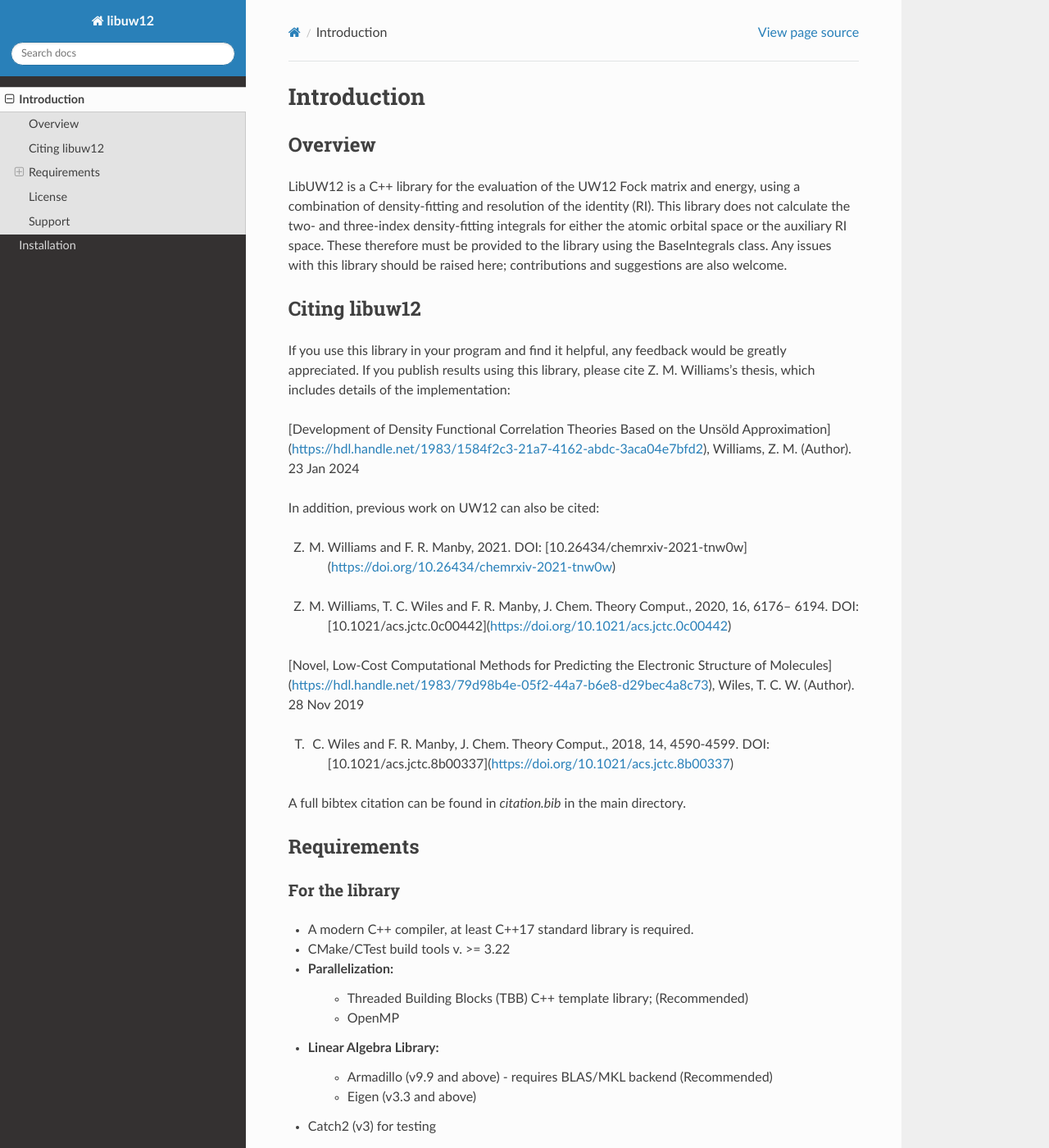
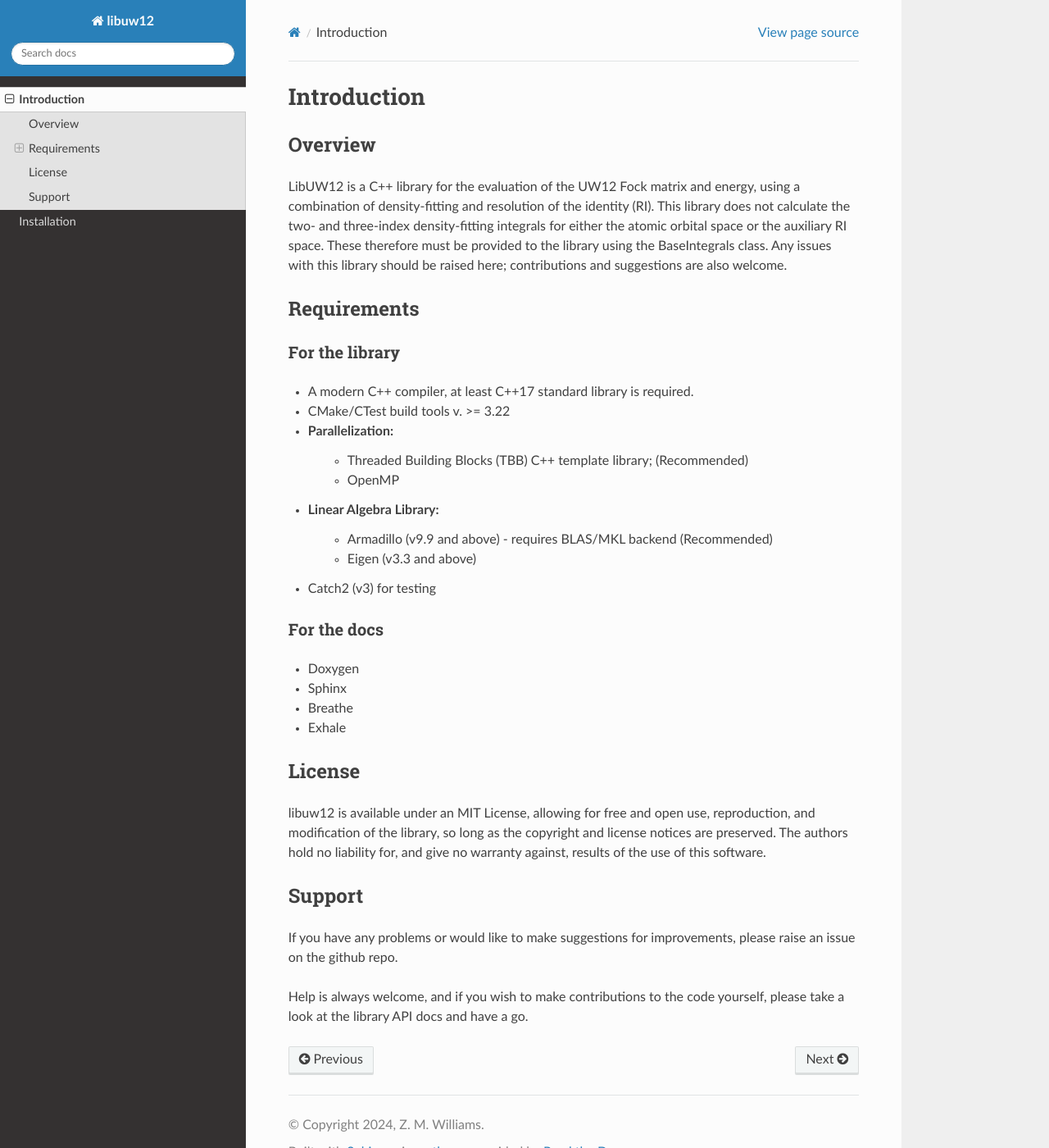
Before and after one commit to zwill22/libuw12, a Sphinx documentation site: the page built from docs/introduction.rst, in a window 1280 px wide and 1400 px high. Shown: the whole window at 82% size. Built offline with Sphinx 7.4.7 and the Read the Docs theme 3.1.0, drawn with Linux system fonts in a browser that asks for light colours; pages that are not in the unit, such as notebooks, are missing from menus.

Commit message:
New docs

```diff
--- a/docs/conf.py
+++ b/docs/conf.py
@@ -1,3 +1,5 @@
+import textwrap
+
 project = "libuw12"
 copyright = "2024, Z. M. Williams"
 author = "Z. M. Williams"
@@ -8,21 +10,32 @@ extensions = [
     "breathe",
     "exhale",
     "sphinx_rtd_theme",
-    "myst_parser"
+    "myst_parser",
 ]
 
 breathe_projects = {"libuw12": "./_doxygen/xml/"}
 breathe_default_project = "libuw12"
 
-# Setup the exhale extension
 exhale_args = {
     # These arguments are required
     "containmentFolder": "./api",
     "rootFileName": "library_root.rst",
     "doxygenStripFromPath": "..",
     "rootFileTitle": "libuw12 API",
+    # Suggested optional arguments
     "createTreeView": True,
-    "verboseBuild": True
+    "exhaleExecutesDoxygen": True,
+    "verboseBuild": True,
+    "exhaleDoxygenStdin": textwrap.dedent("""
+    INPUT = ../
+    TOC_INCLUDE_HEADINGS = 2
+    EXTRACT_ALL = NO
+    EXTRACT_LOCAL_CLASSES = NO
+    EXCLUDE_PATTERNS = "*test*" "example" "cmake" "docs"
+    PROJECT_NAME = "libuw12"
+    FILE_PATTERNS = *.hpp *.h *.md
+    USE_MATHJAX = TRUE
+    """),
 }
 
 templates_path = ["_templates"]
--- a/docs/introduction.rst
+++ b/docs/introduction.rst
@@ -14,30 +14,6 @@ and resolution of the identity (RI). This library does not calculate the two- an
 integrals for either the atomic orbital space or the auxiliary RI space. These therefore must be provided to the
 library using the BaseIntegrals class.
 Any issues with this library should be raised here; contributions and suggestions are also welcome.
-
-Citing libuw12
-================
-
-
-If you use this library in your program and find it helpful, any feedback would be greatly appreciated.
-If you publish results using this library, please cite Z. M. Williams's thesis, which includes details of the
-implementation:
-
-[Development of Density Functional Correlation Theories Based on the Unsöld Approximation](https://hdl.handle.net/1983/1584f2c3-21a7-4162-abdc-3aca04e7bfd2),
-Williams, Z. M. (Author). 23 Jan 2024
-
-In addition, previous work on UW12 can also be cited:
-
-Z. M. Williams and F. R. Manby, 2021. DOI: [10.26434/chemrxiv-2021-tnw0w](https://doi.org/10.26434/chemrxiv-2021-tnw0w)
-
-Z. M. Williams, T. C. Wiles and F. R. Manby, J. Chem. Theory Comput., 2020, 16, 6176– 6194. DOI: [10.1021/acs.jctc.0c00442](https://doi.org/10.1021/acs.jctc.0c00442)
-
-[Novel, Low-Cost Computational Methods for Predicting the Electronic Structure of Molecules](https://hdl.handle.net/1983/79d98b4e-05f2-44a7-b6e8-d29bec4a8c73),
-Wiles, T. C. W. (Author). 28 Nov 2019
-
-T. C. Wiles and F. R. Manby, J. Chem. Theory Comput., 2018, 14, 4590-4599. DOI: [10.1021/acs.jctc.8b00337](https://doi.org/10.1021/acs.jctc.8b00337)
-
-A full bibtex citation can be found in `citation.bib` in the main directory.
 
 Requirements
 ============
```
Also changed, not shown: .readthedocs.yaml, docs/environment.yml (line endings or trailing spaces), 1 other file.
